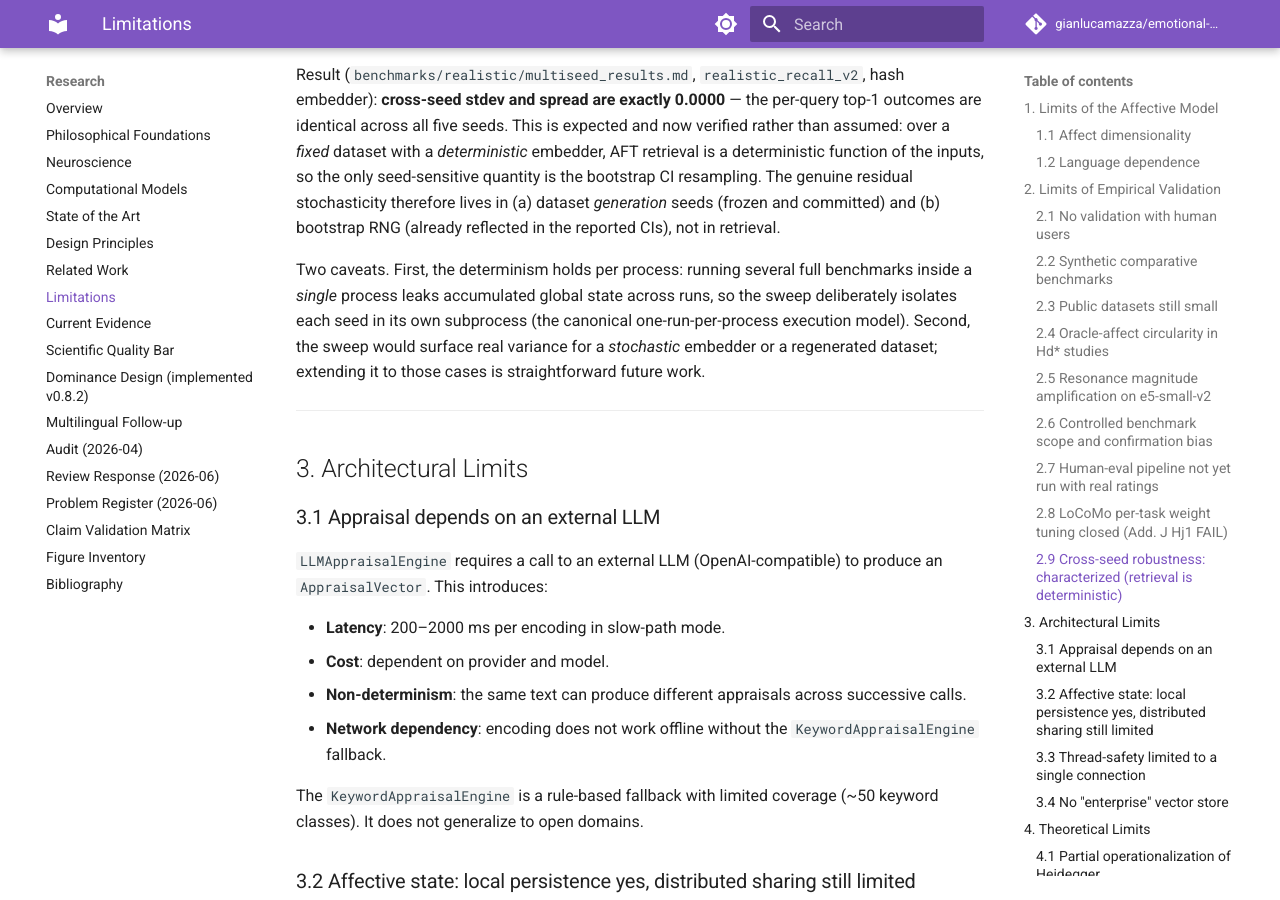
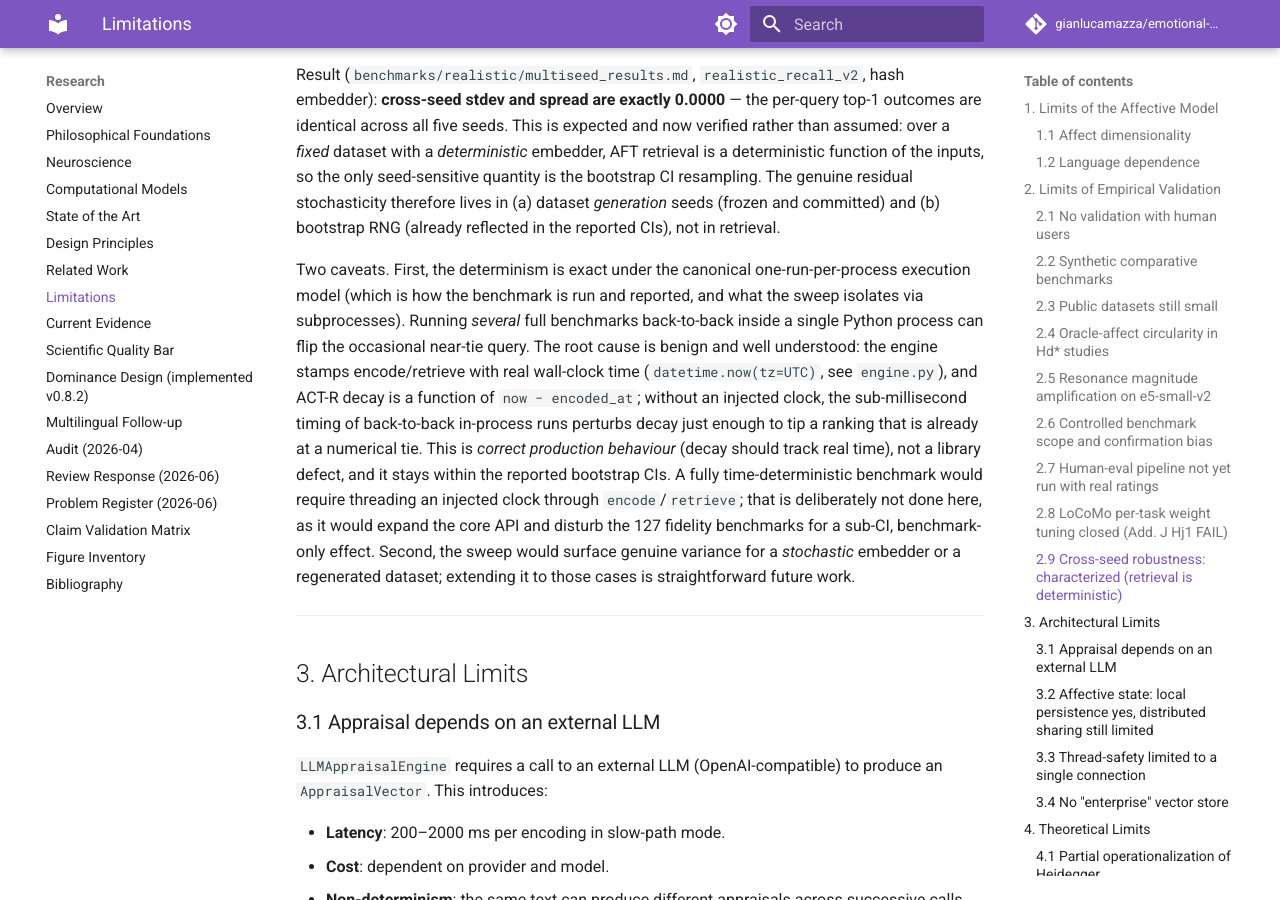
Before and after one commit to gianlucamazza/emotional-memory, an MkDocs documentation site: the page built from docs/research/08_limitations.md, in a window 1280 px wide and 900 px high, scrolled down 7194 px. Built offline with MkDocs 1.6.1 and Material for MkDocs 9.7.7, drawn with Linux system fonts in a browser that asks for light colours; comment, search, counter and statistics services are not loaded.

Commit message:
docs: pin down root cause of in-process benchmark timing jitter
Replace the vague "leaks global state" wording with the precise mechanism: the
engine stamps encode/retrieve with real wall-clock datetime.now and ACT-R decay
tracks now-encoded_at, so back-to-back in-process runs can tip a near-tie query.
This is correct production behaviour, not a defect, and stays within the
bootstrap CIs; the subprocess-per-seed harness already yields 0.0000 cross-seed
variance. Documented why an injected clock is deliberately not threaded through
the core API (disproportionate for a sub-CI, benchmark-only effect).

Co-Authored-By: Claude Opus 4.8 <noreply@anthropic.com>
Claude-Session: https://claude.ai/code/session_01FnY4dRqa2xvyK4kQcLbqJQ

```diff
--- a/docs/research/08_limitations.md
+++ b/docs/research/08_limitations.md
@@ -319,12 +319,23 @@ stochasticity therefore lives in (a) dataset *generation* seeds (frozen and
 committed) and (b) bootstrap RNG (already reflected in the reported CIs), not in
 retrieval.
 
-Two caveats. First, the determinism holds per process: running several full
-benchmarks inside a *single* process leaks accumulated global state across runs,
-so the sweep deliberately isolates each seed in its own subprocess (the canonical
-one-run-per-process execution model). Second, the sweep would surface real
-variance for a *stochastic* embedder or a regenerated dataset; extending it to
-those cases is straightforward future work.
+Two caveats. First, the determinism is exact under the canonical
+one-run-per-process execution model (which is how the benchmark is run and
+reported, and what the sweep isolates via subprocesses). Running *several* full
+benchmarks back-to-back inside a single Python process can flip the occasional
+near-tie query. The root cause is benign and well understood: the engine stamps
+encode/retrieve with real wall-clock time (`datetime.now(tz=UTC)`, see
+`engine.py`), and ACT-R decay is a function of `now − encoded_at`; without an
+injected clock, the sub-millisecond timing of back-to-back in-process runs
+perturbs decay just enough to tip a ranking that is already at a numerical tie.
+This is *correct production behaviour* (decay should track real time), not a
+library defect, and it stays within the reported bootstrap CIs. A fully
+time-deterministic benchmark would require threading an injected clock through
+`encode`/`retrieve`; that is deliberately not done here, as it would expand the
+core API and disturb the 127 fidelity benchmarks for a sub-CI, benchmark-only
+effect. Second, the sweep would surface genuine variance for a *stochastic*
+embedder or a regenerated dataset; extending it to those cases is straightforward
+future work.
 
 ---
 
```
Also changed, not shown: docs/research/problem_register_2026-06.md (+7 -3 lines), 1 other file.
